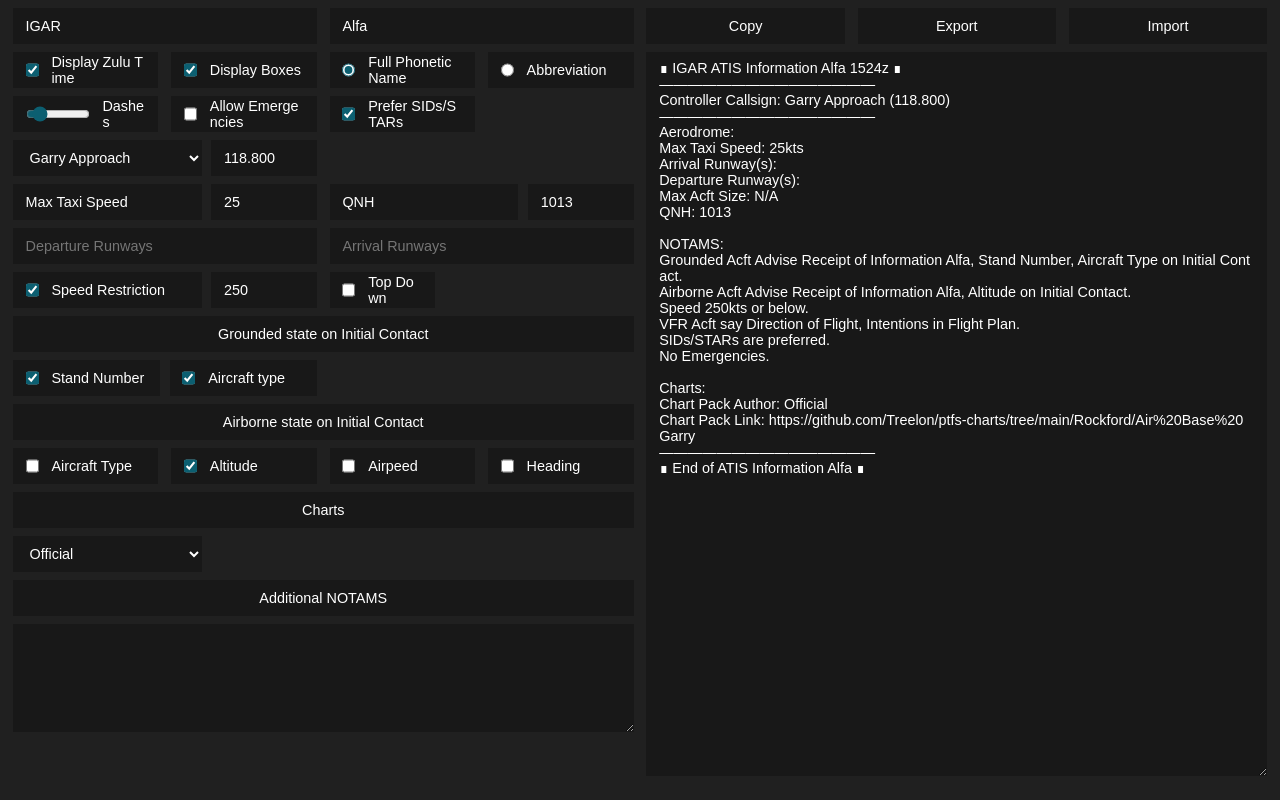
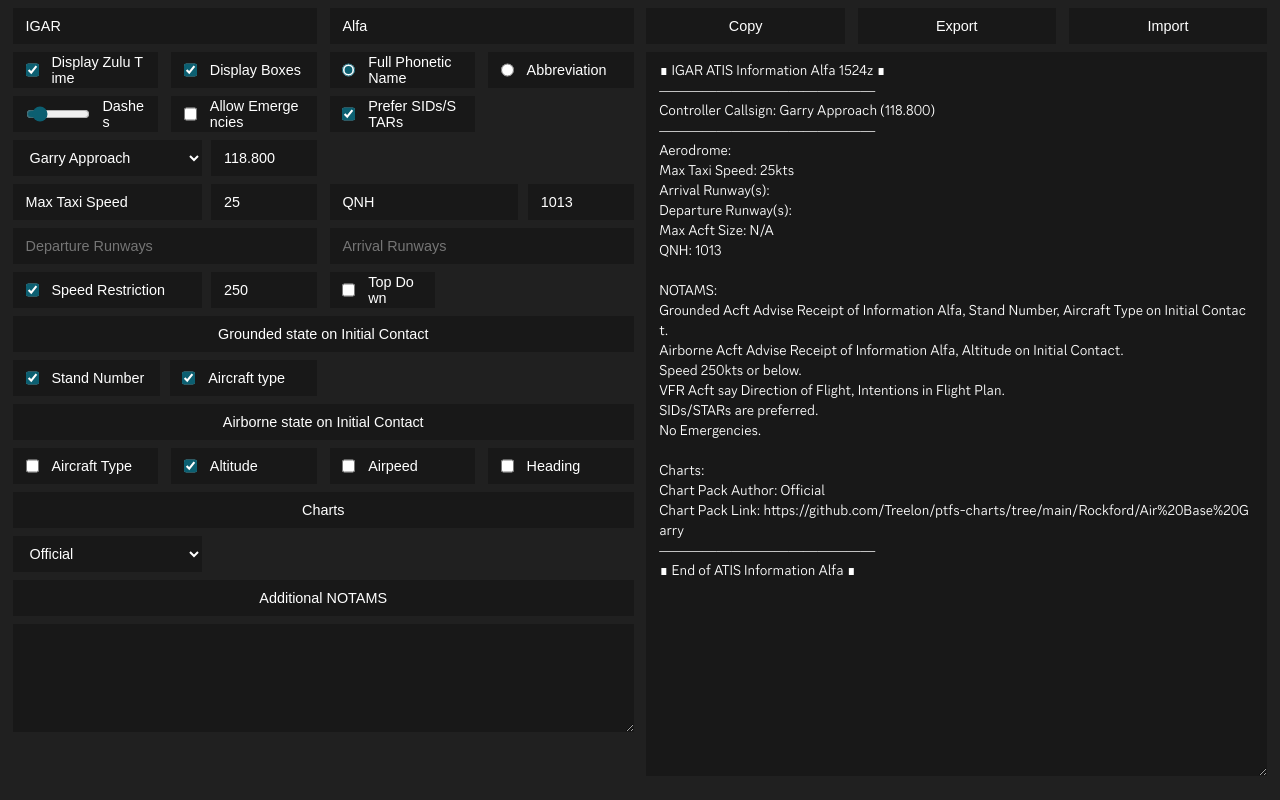
Before and after one commit to FormicAcidGD/atisgen, a Vue app: page / in a window 1280 px wide. Built offline with nearby package versions, Linux system fonts and the light colour scheme.

Commit message:
Add Discord Font

```diff
--- a/src/App.vue
+++ b/src/App.vue
@@ -367,6 +367,7 @@ textarea.atis {
     min-height: 88.5vh;
     max-height: 88.5vh;
     font-size: 1.8vh;
+    font-family: "gg sans";
 }
 
 </style>
--- a/src/assets/main.css
+++ b/src/assets/main.css
@@ -1,3 +1,7 @@
+@font-face {
+    font-family: "gg sans";
+    src: url("@/assets/gg sans Regular.ttf") format("truetype");
+  }
 body {
     margin: 0;
     background-color: #202020;
```
Also changed, not shown: src/assets/gg sans Regular.ttf (added).
